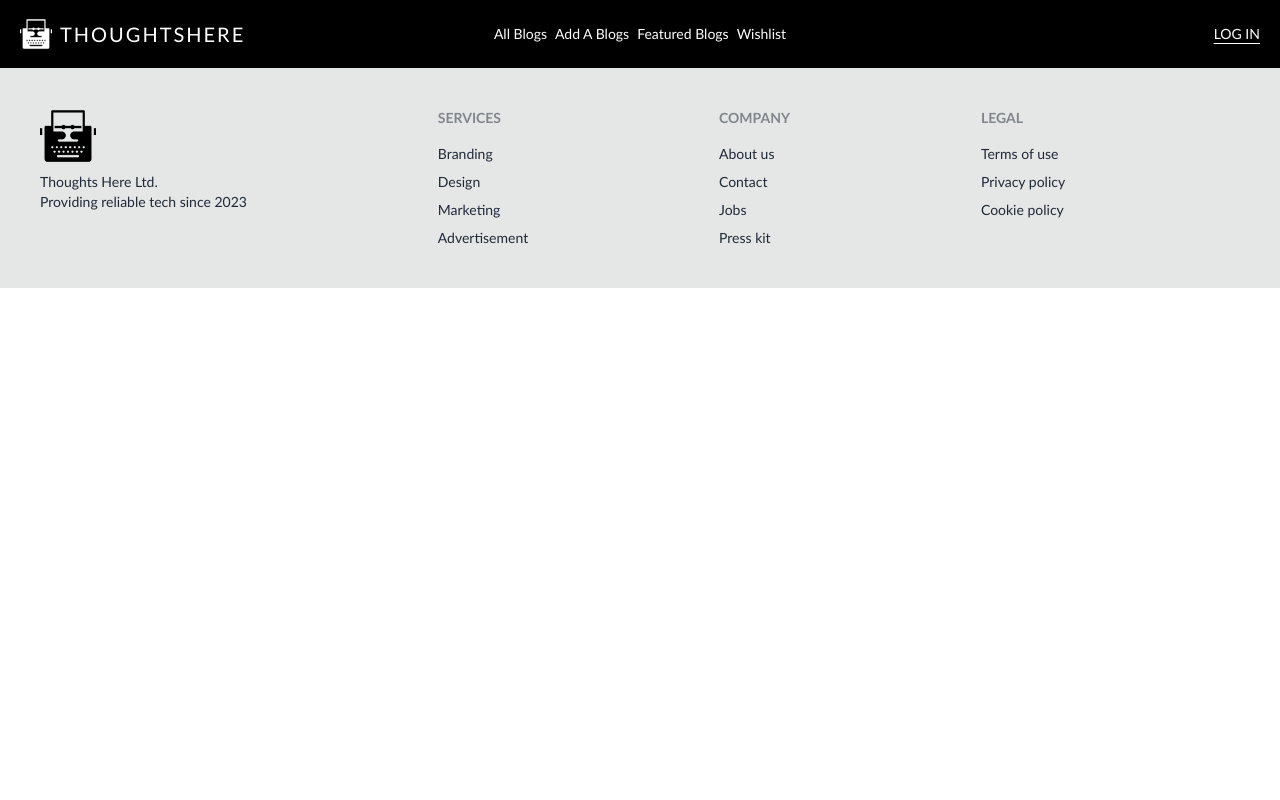
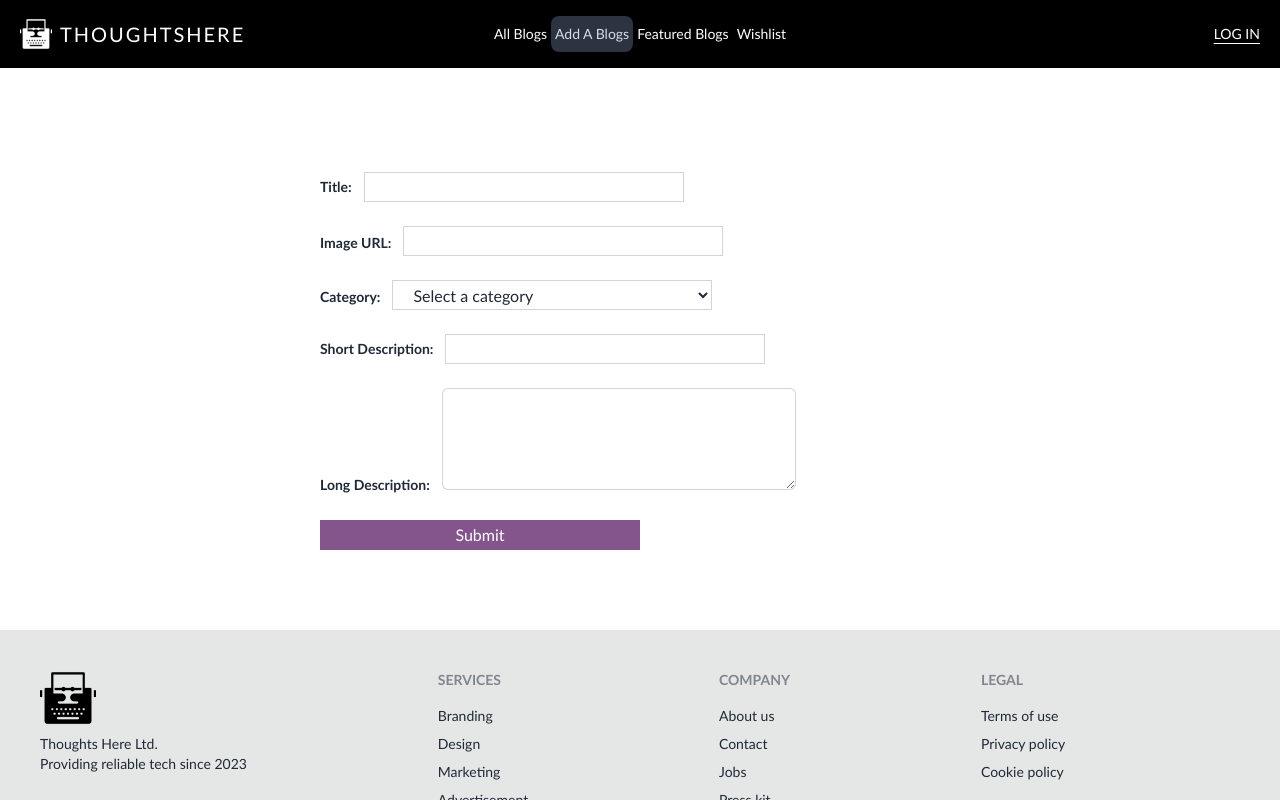
Before and after one commit to iftekharmahmud25/thoughts-here-client, a React (Vite) app: page /AddBlog in a window 1280 px wide. Built offline with nearby package versions, Linux system fonts and the light colour scheme; no server answers.

Commit message:
created feautured page

```diff
--- a/package.json
+++ b/package.json
@@ -15,6 +15,7 @@
     "lottie-react": "^2.4.0",
     "match-sorter": "^6.3.1",
     "react": "^18.2.0",
+    "react-data-table-component": "^7.5.4",
     "react-dom": "^18.2.0",
     "react-icons": "^4.11.0",
     "react-router-dom": "^6.18.0",
--- a/src/components/home/others/NewsSletter/NewsSletter.jsx
+++ b/src/components/home/others/NewsSletter/NewsSletter.jsx
@@ -8,7 +8,7 @@ const NewsSletter = () => {
     const [subscribed, setSubscribed] = useState(false);
 
     return (
-        <div className="hero h-[200px] bg-pink-100 my-20" >
+        <div className="hero h-[200px] bg-emerald-50 my-20" >
             <div className="hero-overlay "></div>
             <div className="hero-content text-center text-neutral-content">
                 <div className="max-w-md subscribe-text">
--- a/src/components/pages/AddBlog/AddBlog.jsx
+++ b/src/components/pages/AddBlog/AddBlog.jsx
@@ -1,9 +1,142 @@
+import { useContext, useState } from 'react';
+import { AuthContext } from '../../../provider/AuthProvider';
+import { ToastContainer, toast } from 'react-toastify';
 
 
 const AddBlog = () => {
+    const { user } = useContext(AuthContext)
+    const [formData, setFormData] = useState({
+        title: '',
+        imageUrl: '',
+        category: '',
+        shortDescription: '',
+        longDescription: '',
+
+    });
+
+    const handleChange = (e) => {
+        setFormData({
+            ...formData,
+            [e.target.name]: e.target.value,
+        });
+    };
+
+    const handleSubmit = async (e) => {
+        e.preventDefault();
+
+
+        const currentTime = new Date().toISOString();
+
+        const blogData = {
+            ...formData,
+            OwnerName: user.displayName,
+            ownerPhoto: user.photoURL,
+            timestamp: currentTime,
+        };
+
+        try {
+            const response = await fetch('http://localhost:5000/blogs', {
+                method: 'POST',
+                headers: {
+                    'Content-Type': 'application/json',
+                },
+                body: JSON.stringify(blogData),
+            });
+            console.log(response)
+
+            if (response.ok) {
+                toast('Blog created successfully')
+                console.log('Blog created successfully');
+            }
+        } catch (error) {
+            toast.error('Error creating blog:', error)
+            console.error('Error creating blog:', error);
+        }
+    };
+
     return (
-        <div>
+        <div className='justify-center flex w-[100%] my-20 mx-auto'>
 
+            <div className='md:w-[50%]'>
+            <form onSubmit={handleSubmit}>
+                <div className='my-6'>
+
+                    <label className='label-text font-semibold me-3'>Title:</label>
+                    <input
+                        type="text"
+                        id="title"
+                        name="title"
+                        className="input input-bordered w-[50%] text-xs h-[30px] mx-auto rounded-none"
+                        value={formData.title}
+                        onChange={handleChange}
+                        required
+                    />
+                </div>
+                <div className='my-6'>
+                    <label className='label-text font-semibold me-3' htmlFor="imageUrl">Image URL:</label>
+                    <input
+                        type="text"
+                        id="imageUrl"
+                        name="imageUrl"
+                        className="input input-bordered w-[50%] h-[30px] mx-auto rounded-none"
+                        value={formData.imageUrl}
+                        onChange={handleChange}
+                        required
+                    />
+                </div>
+                <div className='my-6'>
+                    <label className='label-text font-semibold me-3' htmlFor="category">Category:</label>
+                    <select
+                        id="category"
+                        name="category"
+                        className="input input-bordered w-[50%] h-[30px] mx-auto rounded-none"
+                        value={formData.category}
+                        onChange={handleChange}
+                        required
+                    >
+                        <option value="">Select a category</option>
+                        <option value="Travel">Travel</option>
+                        <option value="Lifestyle">Lifestyle</option>
+                        <option value="Food and Cooking">Food and Cooking</option>
+                        <option value="Fashion">Fashion</option>
+                        <option value="Health and Fitness">Health and Fitness</option>
+                        <option value="Technology">Technology</option>
+                        <option value="Parenting">Parenting</option>
+                        <option value="Personal Development">Personal Development</option>
+                        <option value="History and Culture">History and Culture</option>
+                    </select>
+                </div>
+                <div className='my-6'>
+                    <label className='label-text font-semibold me-3' htmlFor="shortDescription">Short Description:</label>
+                    <input
+                        type="text"
+                        id="shortDescription"
+                        name="shortDescription"
+                        className="input input-bordered w-[50%] h-[30px] text-xs mx-auto rounded-none"
+                        value={formData.shortDescription}
+                        onChange={handleChange}
+                        required
+                    />
+                </div>
+                <div className='my-6'>
+                    <label className='label-text font-semibold me-3' htmlFor="longDescription">Long Description:</label>
+                    <textarea
+                        id="longDescription"
+                        name="longDescription"
+
+                        className="input input-bordered w-[50%] h-[100px] text-xs mx-auto rounded-md"
+                        value={formData.longDescription}
+                        onChange={handleChange}
+                        required
+                    ></textarea>
+                </div>
+                <div>
+                    <button className="bg-[#84558d] text-white  w-[50%] h-[30px] mx-auto  "
+                            type="submit" value="Submit">Submit</button>
+                </div>
+            </form>
+            </div>
+            <ToastContainer></ToastContainer>
         </div>
     );
 };
--- /dev/null
+++ b/src/components/pages/SIngleBlog/SingleBlog.css
@@ -0,0 +1,3 @@
+.title h2:hover {
+    text-shadow: 5px 5px rgb(225, 224, 224);
+}
--- /dev/null
+++ b/src/components/pages/SIngleBlog/SingleBlog.jsx
@@ -0,0 +1,34 @@
+import './SingleBlog.css'
+import { Link } from "react-router-dom";
+
+const SingleBlog = ({ singleBlog }) => {
+    const { _id, title, imageUrl, shortDescription, category,longDescription } = singleBlog;
+    // console.log(singleBlog)
+
+    return (
+        <div className="w-[80%] mx-auto my-10">
+
+            <div className="flex gap-12">
+
+                <div className="w-[100%]">
+                <img className="w-[500px] h-[250px] rounded-sm shadow-md" src={imageUrl} alt={title} />
+                </div>
+                <div className="w-[100%] title">
+                <h2 className="text-3xl font-semibold mb-2 hover:text-pink-700 transition-transform duration-200 ease-in-out hover:scale-110  text-black">{title}</h2>
+                <p className='text-sm text-gray-400'>{shortDescription}</p>
+                <p className='btn btn-xs bg-white text-pink-700 hover:bg-pink-700 hover:text-white text-xs mt-3 rounded-md'>Category: {category}</p>
+                <div className='flex gap-4 items-center mt-7'>
+                <Link to={`/blogs/${_id}`}>
+                <img width="32" height="32" src="https://img.icons8.com/pastel-glyph/64/F25081/view-file--v2.png" alt="details"/>
+                </Link>
+                <img width="32" height="32" src="https://img.icons8.com/external-anggara-glyph-anggara-putra/32/F25081/external-wishlist-ecommerce-interface-anggara-glyph-anggara-putra-2.png" alt="wishlist"/>
+                </div>
+                </div>
+
+            </div>
+
+        </div>
+    );
+};
+
+export default SingleBlog;
--- a/src/components/shared/Navbar/Navbar.jsx
+++ b/src/components/shared/Navbar/Navbar.jsx
@@ -1,11 +1,10 @@
 import { useContext } from "react";
-import { Link, useNavigate } from "react-router-dom";
+import { Link, NavLink, useNavigate } from "react-router-dom";
 import { AuthContext } from "../../../provider/AuthProvider";
 import { ToastContainer, toast } from "react-toastify";
 
 const Navbar = () => {
     const { user, logOut } = useContext(AuthContext)
-
     const navigate = useNavigate();
     const handleSignOut = () => {
         logOut()
@@ -24,10 +23,14 @@ const Navbar = () => {
                         <svg xmlns="http://www.w3.org/2000/svg" className="h-5 w-5" fill="none" viewBox="0 0 24 24" stroke="currentColor"><path strokeLinecap="round" strokeLinejoin="round" strokeWidth="2" d="M4 6h16M4 12h8m-8 6h16" /></svg>
                     </label>
                     <ul tabIndex={0} className="menu menu-sm dropdown-content mt-3 z-[1] p-2 shadow bg-black text-white rounded-box w-52">
-                        <li><Link>All Blogs</Link></li>
-                        <li><Link>Add A Blogs</Link></li>
-                        <li><Link>Featured Blogs</Link></li>
-                        <li><Link>Wishlist</Link></li>
+
+                        <li><NavLink to='/' className="ps-0 pe-1 simple-color">Home</NavLink></li>
+                        <li><NavLink to='/AllBlogs' className="ps-0 pe-1 simple-color">All Blogs</NavLink></li>
+                        <li><NavLink to='/AddBlog' className="ps-1 pe-1 simple-color">Add A Blogs</NavLink></li>
+                        <li><NavLink to='/FeaturedBlogs' className="ps-1 pe-1 simple-color">Featured Blogs</NavLink></li>
+                        <li>
+                            <NavLink to='/Wishlist' className="ps-1 pe-0 simple-color">Wishlist</NavLink>
+                        </li>
                     </ul>
                 </div>
                 <Link to='/'>
@@ -39,11 +42,13 @@ const Navbar = () => {
                 </Link>
             </div>
             <div className="navbar-center hidden lg:flex gap-0">
-                <ul className="menu menu-horizontal ps-0 pe-0">
-                    <li><Link className="ps-0 pe-1">All Blogs</Link></li>
-                    <li><Link className="ps-1 pe-1">Add A Blogs</Link></li>
-                    <li><Link className="ps-1 pe-1">Featured Blogs</Link></li>
-                    <li><Link className="ps-1 pe-0">Wishlist</Link></li>
+                <ul className="menu menu-horizontal  ps-0 pe-0">
+                    <li><NavLink to='/AllBlogs' className="ps-0 pe-1 simple-color">All Blogs</NavLink></li>
+                    <li><NavLink to='/AddBlog' className="ps-1 pe-1 simple-color">Add A Blogs</NavLink></li>
+                    <li><NavLink to='/FeaturedBlogs' className="ps-1 pe-1 simple-color">Featured Blogs</NavLink></li>
+                    <li>
+                        <NavLink to='/Wishlist' className="ps-1 pe-0 simple-color">Wishlist</NavLink>
+                    </li>
                 </ul>
             </div>
             <div className="navbar-end">
@@ -64,10 +69,10 @@ const Navbar = () => {
 
                 {
                     user ?
-                        <button onClick={handleSignOut}><p className="uppercase text-sm underline underline-offset-4 tracking-[0.0.5em] simple-animation">Log out</p></button>
+                        <button onClick={handleSignOut}><p className="uppercase text-sm underline underline-offset-4 tracking-[0.0.5em] simple-color">Log out</p></button>
                         :
 
-                        <Link to='/login'><p className="uppercase text-sm underline underline-offset-4 tracking-[0.0.5em] simple-animation">log in</p></Link>
+                        <Link to='/login'><p className="uppercase text-sm underline underline-offset-4 tracking-[0.0.5em] simple-color">log in</p></Link>
                 }
 
                 {/* <Link to='/login'><p className="uppercase text-sm underline underline-offset-4 tracking-[0.0.5em] simple-animation">log in</p></Link> */}
--- a/src/index.css
+++ b/src/index.css
@@ -19,13 +19,18 @@ body {
     font-family:  'Trebuchet MS', 'Lucida Sans Unicode', 'Lucida Grande', 'Lucida Sans', Arial, sans-serif;
 }
 
+textarea {
+  box-sizing: content-box;
+}
+
+
 
 .simple-animation {
     transition: #ffff 0.3s ease;
   }
 
-  .simple-animation:hover {
-    color: #f0ebe3;
+  .simple-color:hover {
+    color: #bbac93;
   }
 
 
```
Also changed, not shown: src/components/pages/AllBlogs/AllBlogs.jsx (+15 -0 lines), src/components/pages/FeaturedBlogs/FeaturedBlogs.jsx (+57 -1 lines), 1 other file (tests, documents, lock files or other folders).
